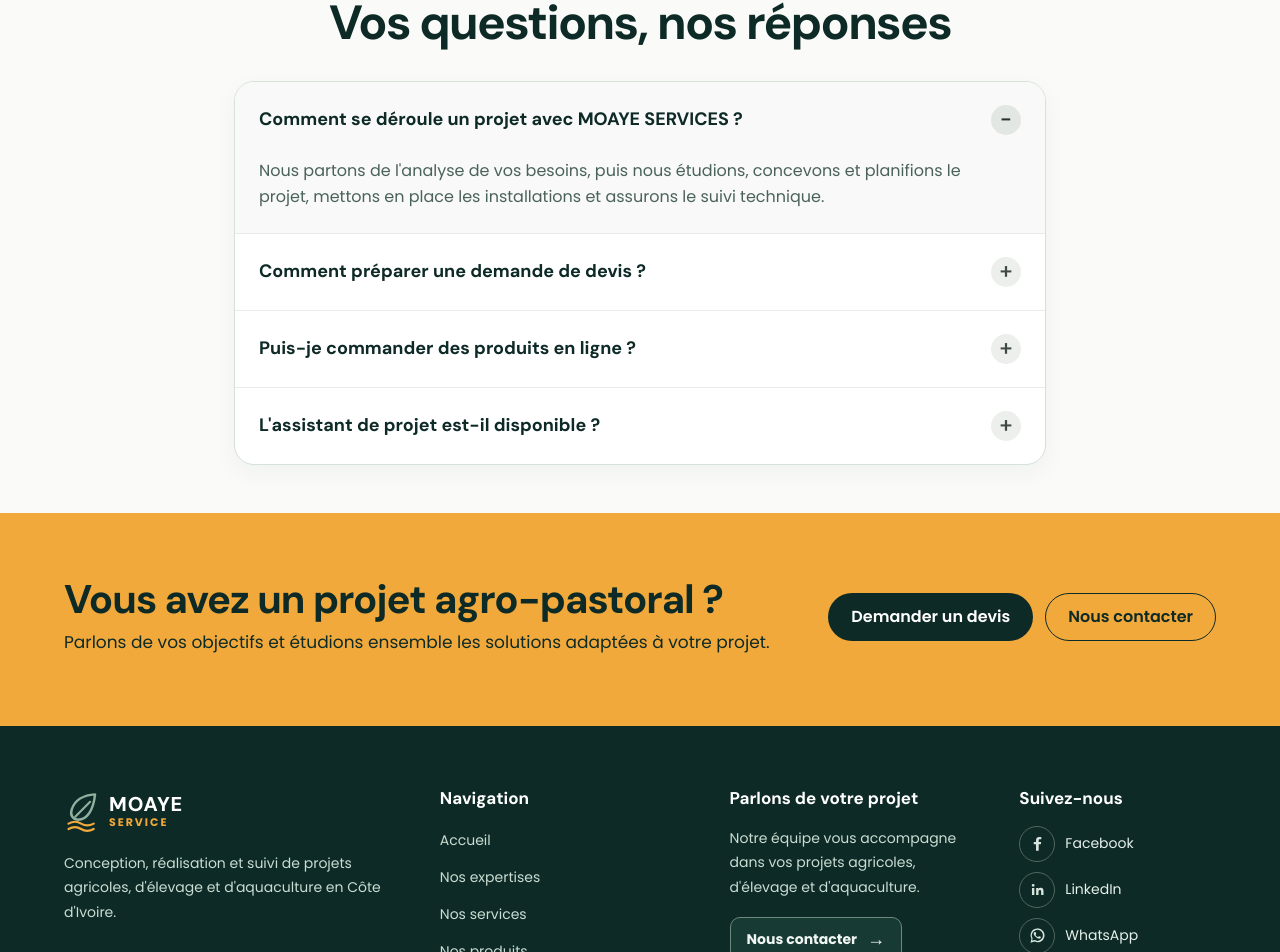
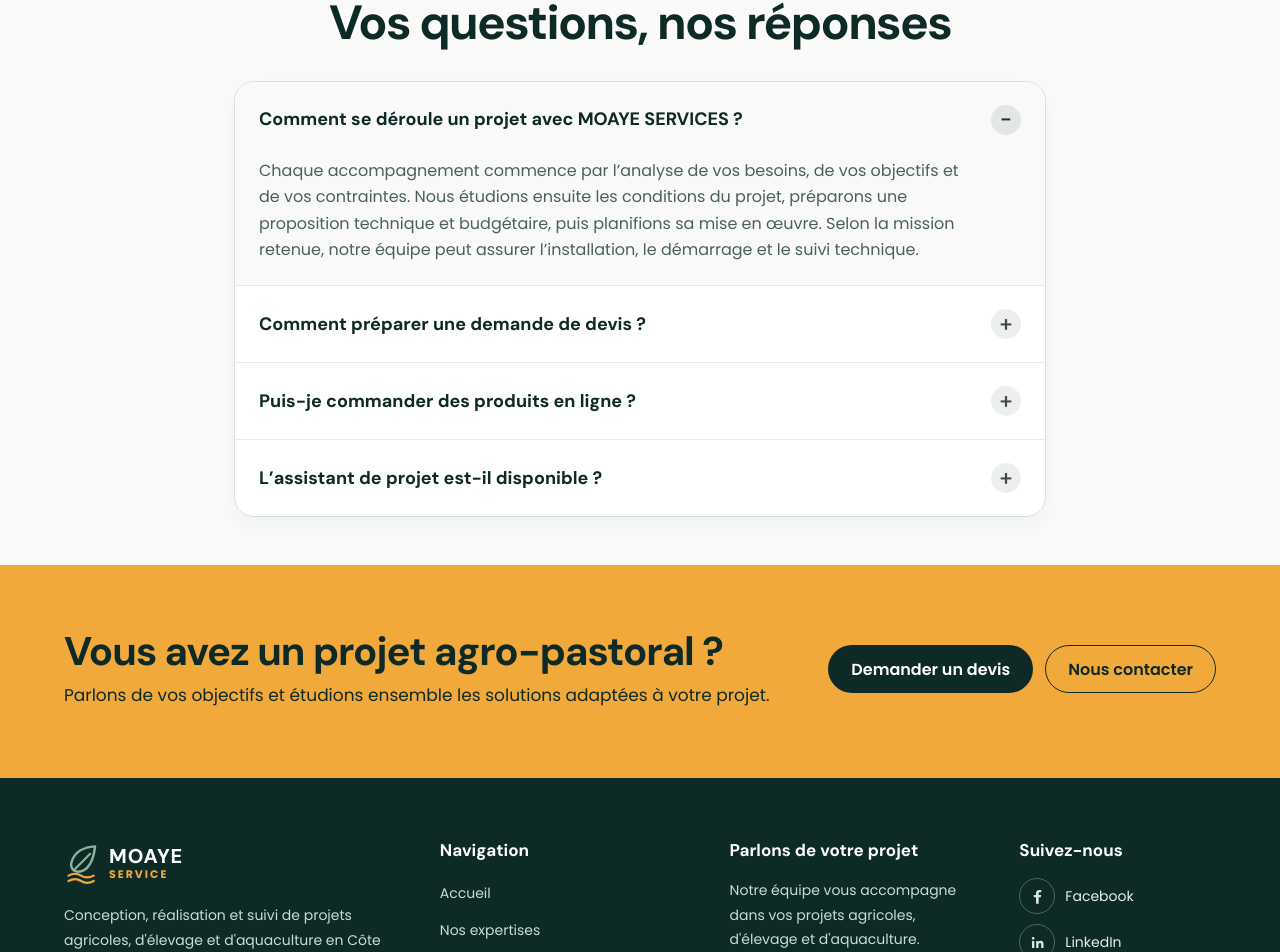
Before and after one commit to MOAYESERVICE/Moaye-Service_, a Next.js app in the folder frontend/: page / in a window 1280 px wide. Shown: the part 7521-8473 px from the top of the page. Built offline with nearby package versions, Linux system fonts and the light colour scheme; no server answers.

Commit message:
Refresh homepage FAQ content

```diff
--- a/frontend/data/home.ts
+++ b/frontend/data/home.ts
@@ -98,10 +98,10 @@ export const values = [
 ];
 
 export const faq = [
-  { q: "Comment se déroule un projet avec MOAYE SERVICES ?", a: "Nous partons de l'analyse de vos besoins, puis nous étudions, concevons et planifions le projet, mettons en place les installations et assurons le suivi technique." },
-  { q: "Comment préparer une demande de devis ?", a: "Le formulaire permet de décrire votre projet. Son envoi en ligne n'est pas encore activé." },
-  { q: "Puis-je commander des produits en ligne ?", a: "Vous pouvez consulter le catalogue et préparer votre panier. La validation et l'envoi des commandes en ligne ne sont pas encore activés." },
-  { q: "L'assistant de projet est-il disponible ?", a: "Oui, vous pouvez lui poser vos questions pour préciser votre projet. Ses recommandations restent indicatives et peuvent nécessiter la validation d'un expert." },
+  { q: "Comment se déroule un projet avec MOAYE SERVICES ?", a: "Chaque accompagnement commence par l’analyse de vos besoins, de vos objectifs et de vos contraintes. Nous étudions ensuite les conditions du projet, préparons une proposition technique et budgétaire, puis planifions sa mise en œuvre. Selon la mission retenue, notre équipe peut assurer l’installation, le démarrage et le suivi technique." },
+  { q: "Comment préparer une demande de devis ?", a: "Remplissez le formulaire de demande en précisant votre activité, la localisation du projet, son niveau d’avancement, votre budget indicatif et vos besoins. La demande est gratuite et sans engagement. Notre équipe l’étudie et vous recontacte si des précisions sont nécessaires." },
+  { q: "Puis-je commander des produits en ligne ?", a: "Vous pouvez parcourir le catalogue, ajouter des produits à votre panier et transmettre une commande depuis le site. Notre équipe vous contacte ensuite pour confirmer la disponibilité, la livraison et les modalités de règlement avant la finalisation." },
+  { q: "L’assistant de projet est-il disponible ?", a: "Oui. L’assistant peut vous aider à préciser votre idée, à organiser vos besoins et à découvrir les services adaptés. Ses réponses sont indicatives : les choix techniques définitifs doivent être confirmés avec un conseiller MOAYE SERVICES." },
 ];
 
 export const socials = ["Facebook", "LinkedIn", "WhatsApp"];
```
